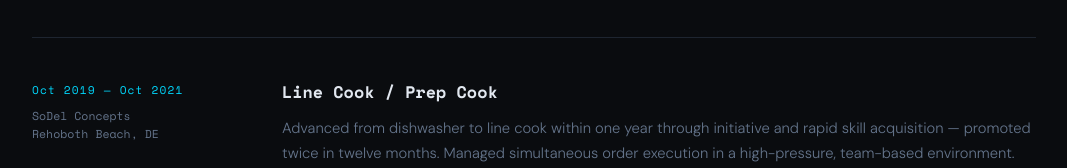
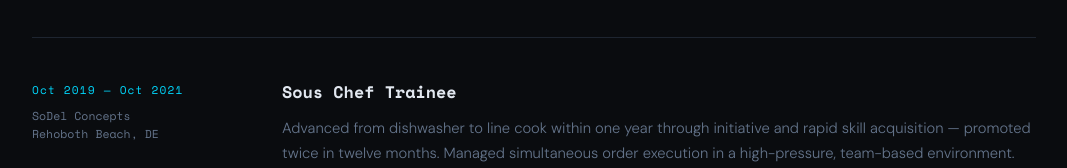
Before and after one commit to TdL752/Portfolio, a plain HTML site: page index.html in a window 1280 px wide. Shown: the part 4672-4840 px from the top of the page, without its empty margins (106-1173 px from the left). Drawn offline with nearby package versions, Linux system fonts and the light colour scheme.

Commit message:
fix: job title edit

```diff
--- a/index.html
+++ b/index.html
@@ -292,7 +292,7 @@
           <div class="exp-company">SoDel Concepts<br>Rehoboth Beach, DE</div>
         </div>
         <div class="exp-content">
-          <div class="exp-title">Line Cook / Prep Cook</div>
+          <div class="exp-title">Sous Chef Trainee</div>
           <div class="exp-desc">Advanced from dishwasher to line cook within one year through initiative and rapid skill acquisition — promoted twice in twelve months. Managed simultaneous order execution in a high-pressure, team-based environment. Maintained food safety standards and optimized prep workflows through disciplined organization and portion control.</div>
           <div class="exp-tags">
             <span class="tag">Team Collaboration</span>
```
